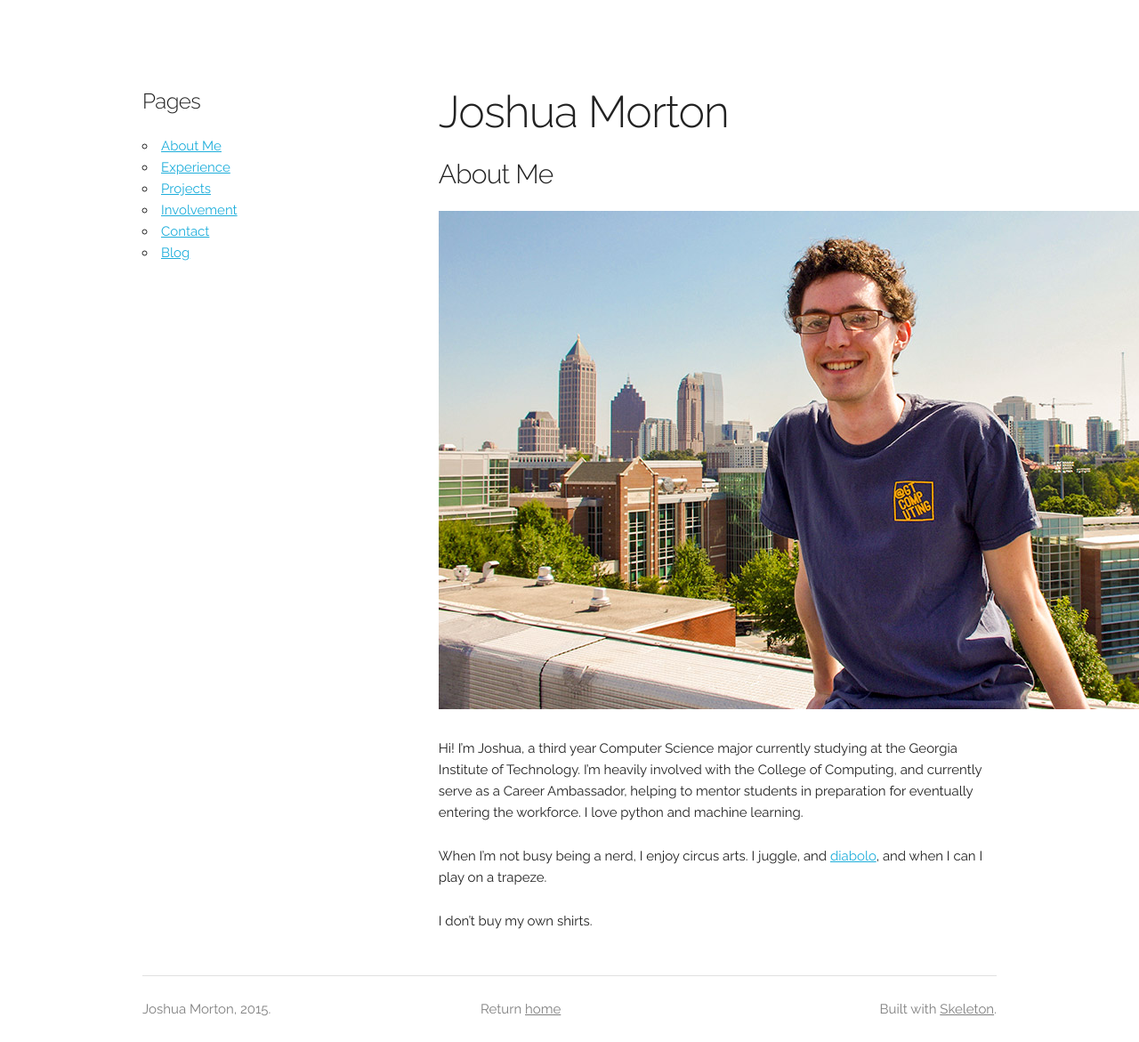
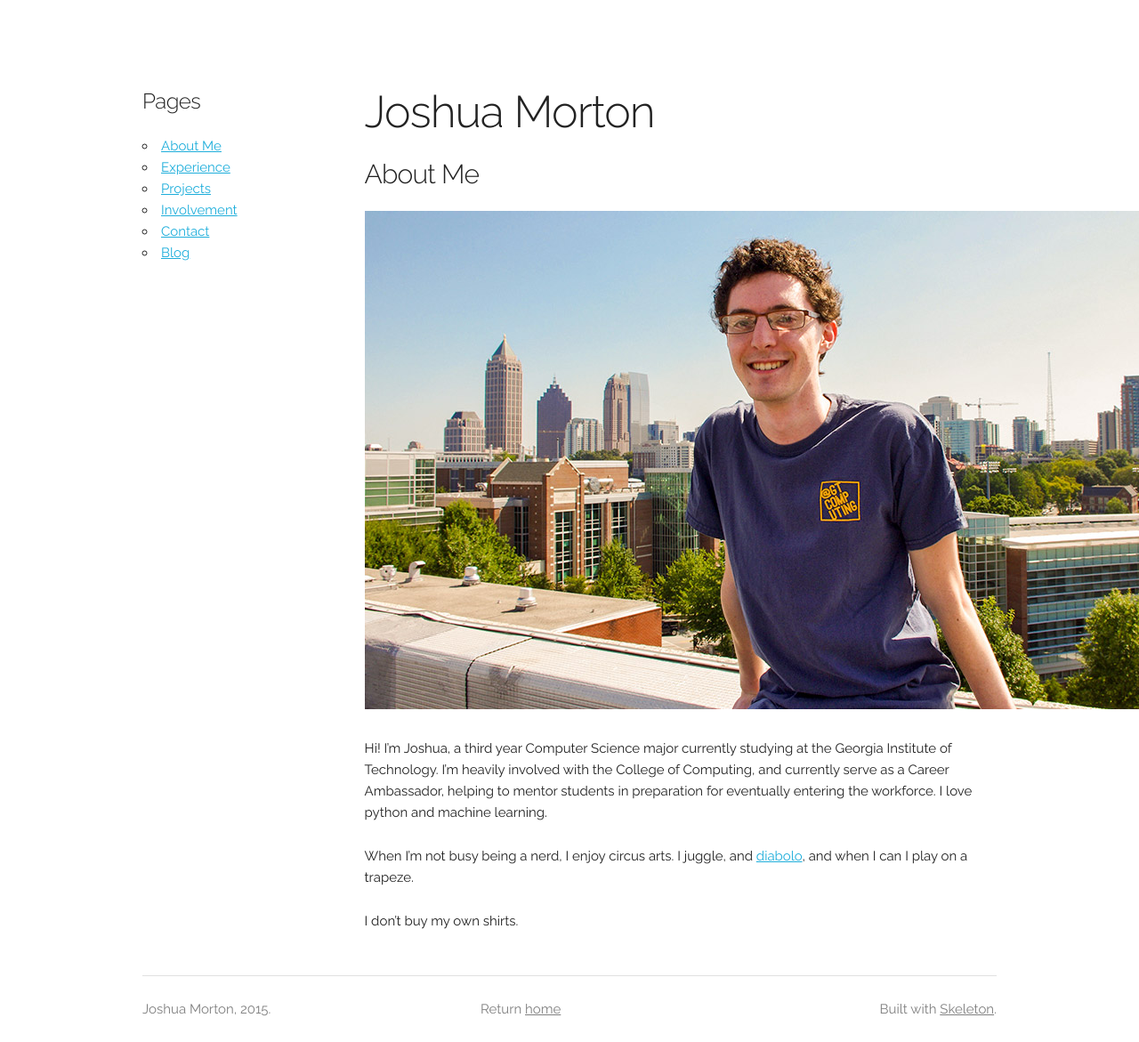
Before and after one commit to joshuamorton/joshuamorton.github.com, a Jekyll site: the page built from index.md, in a window 1280 px wide. Shown: the whole page at 89% size. Built offline with Jekyll 4.4.1, drawn with Linux system fonts in a browser that asks for light colours; Markdown is read by kramdown in place of the engine named in the settings.

Commit message:
fixed column sizing

```diff
--- a/_layouts/default.html
+++ b/_layouts/default.html
@@ -2,10 +2,10 @@
 
 <div class="container">
     <div class="row" style="margin-top: 10%">
-        <div class="four columns">
+        <div class="three columns">
             {% include default_sidebar.html %}
         </div>
-        <div class="eight columns">
+        <div class="nine columns">
             {{content}}
         </div>
     </div>
```
